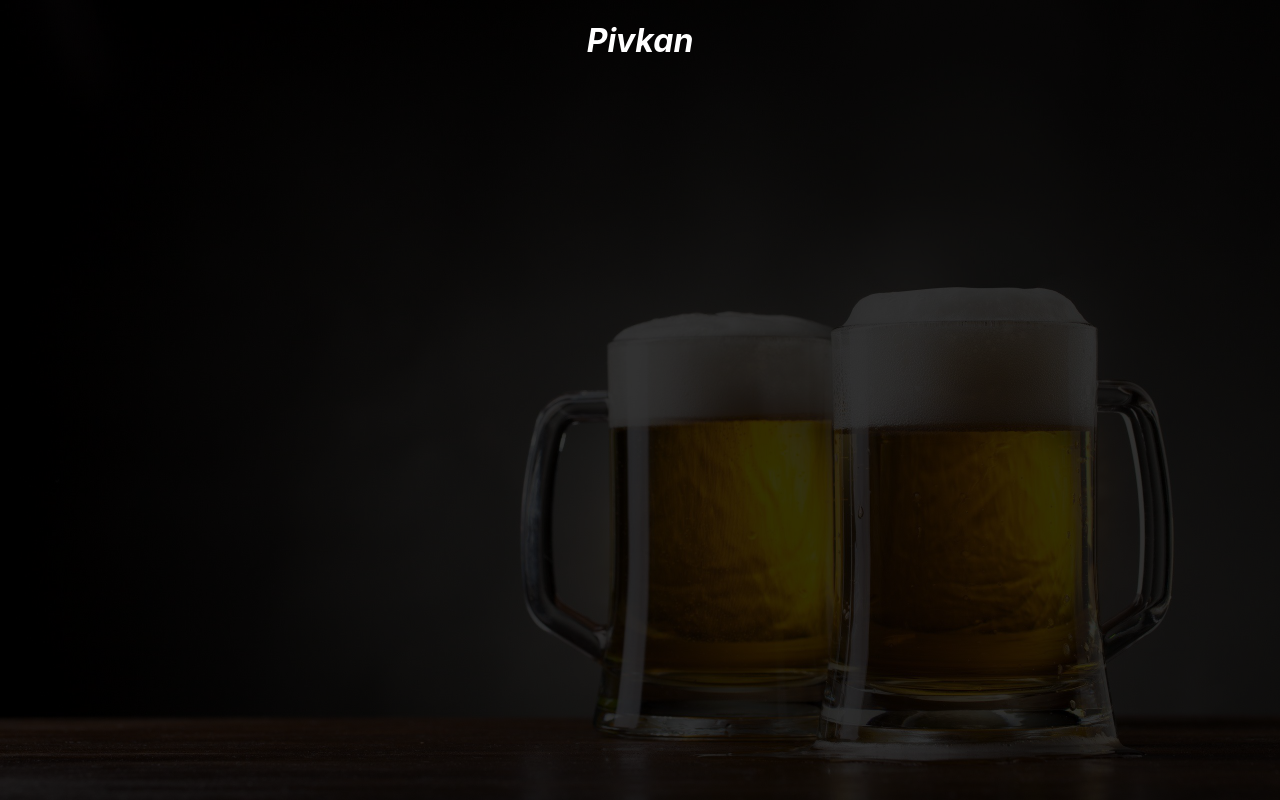
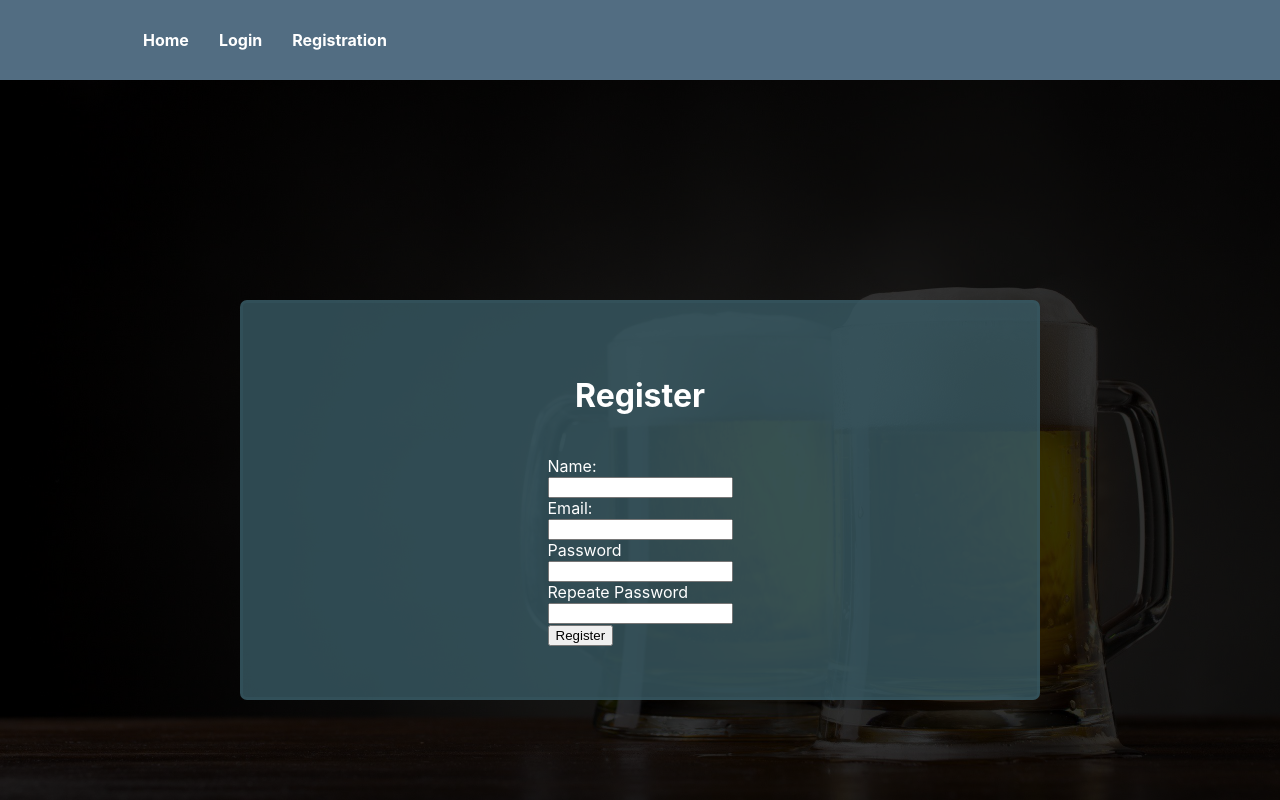
Before and after one commit to acaktas/pivskiCjenik, a React app: page /pivskiCjenik/reg in a window 1280 px wide. Before the commit this address had no page. Shown: the top 800 px of the page. Built offline with nearby package versions, Linux system fonts and the light colour scheme; the HTML template or start-up script is replaced by a standard one.

Commit message:
Login and register implemented

```diff
--- a/src/App.tsx
+++ b/src/App.tsx
@@ -3,17 +3,25 @@ import { MenuItemModel } from "./models/MenuItemModel";
 import { menuItems } from "./constants/Items";
 import MenuItems from "./Components/Menu/MenuItems";
 import Login from "./Components/Admin/Login";
-import {  Routes, Route } from "react-router-dom";
+import { Routes, Route } from "react-router-dom";
 import ActionsPage from "./Components/ActionsPage/ActionsPage";
 import BeerSlider from "./Components/Slider/BeerSlider";
+import HomePage from "./Home/HomePage";
+import Header from "./Components/UI/Header";
 import "./App.css";
+import Registration from "./Components/Admin/Registration";
 
 function App() {
   const [items] = useState<MenuItemModel[]>(menuItems);
+  const [session, setSession] = useState<string | null>(null);
 
-  useEffect(()=>{
-    console.log("Start")
-  },[])
+  const checkIfUserIsLoggedIn = (id?: string) => {
+    id ? setSession(id):setSession(null);
+  };
+
+  useEffect(() => {
+    console.log("Start");
+  }, []);
 
   if (items.length < 1) {
     return null;
@@ -21,11 +29,11 @@ function App() {
 
   return (
     <div className="App">
-          <h1 className="title">Pivkan</h1>
+      <Header session={session} setSession={checkIfUserIsLoggedIn}/>
       <Routes>
-
+        <Route path="/pivskiCjenik" element={<HomePage />} />
         <Route
-          path="/pivskiCjenik"
+          path="/pivskiCjenik/menu"
           element={
             <div className="background-container">
               <h1>Cjenik</h1>
@@ -33,12 +41,20 @@ function App() {
             </div>
           }
         />
-        <Route path="/pivskiCjenik/login" element={<Login/>}/>
-        <Route path="/pivskiCjenik/slider" element={<BeerSlider beers={items}/>}/>
-        <Route path="/pivskiCjenik/action" element={<ActionsPage/>}/>
-
+        <Route
+          path="/pivskiCjenik/login"
+          element={
+            <Login session={session} setSession={checkIfUserIsLoggedIn} />
+          }
+        />
+        <Route path="/pivskiCjenik/reg" element={<Registration session={session} setSession={checkIfUserIsLoggedIn}/>}/>
+        <Route
+          path="/pivskiCjenik/slider"
+          element={<BeerSlider beers={items} />}
+        />
+        <Route path="/pivskiCjenik/action" element={<ActionsPage />} />
       </Routes>
-      </div>
+    </div>
   );
 }
 
--- a/src/Components/Admin/Login.tsx
+++ b/src/Components/Admin/Login.tsx
@@ -1,12 +1,20 @@
 import { useState } from 'react';
 import classes from './Login.module.scss'
 import {useNavigate} from 'react-router-dom'
+import { users } from '../../constants/Users';
+import { UserModel } from '../../models/UserModel';
 
-const Login = () => {
+type LoginProps = {
+    session: string | null;
+    setSession: (id?: string) => void;
+}
+
+const Login = (props: LoginProps) => {
     const navigate = useNavigate();
     const [mail,setMail] = useState<string>("");
     const [password, setPassword] = useState<string>("");
-    const [isValid, setIsValid] = useState<boolean>(true)
+    const [isValid, setIsValid] = useState<boolean>(true);
+    const [errorMessage, setErrorMessage] = useState<string>("");
 
     const mailHandler = (e: React.ChangeEvent<HTMLInputElement>) => {
         setMail(e.target.value)
@@ -22,13 +30,22 @@ const Login = () => {
 
         const passwordRegex = /^(?=.*[A-Z])(?=.*\d).+$/;
         const passIsValid = passwordRegex.test(password);
-        setIsValid(mailIsValid && passIsValid)
-        return mailIsValid && passIsValid;
+        const filterResult: UserModel[] = users.filter((user: UserModel) => user.email === mail && user.password === password)
+        setIsValid(mailIsValid && passIsValid && filterResult.length !== 0)
+        if(!mailIsValid){
+            setErrorMessage("Invalid email addres! Please try again.")
+        }else if(!passIsValid){
+            setErrorMessage("Invalid password! Please try again.")
+        }else if(filterResult.length === 0){
+            setErrorMessage("User doesn't exist! Go to registration form to create account!")
+        }
+        return mailIsValid && passIsValid && filterResult.length !== 0;
     }
 
     const onSubmitHandler = (e: React.FormEvent<HTMLFormElement>) => {
         e.preventDefault();
         if(isFormValid()){
+            props.setSession("123456")
             navigate('/')
         }else{
             console.log("Wrong input!")
@@ -42,8 +59,8 @@ const Login = () => {
             <input type='text' id='mail' value={mail} onChange={(e)=>mailHandler(e)}/><br/>
             <label htmlFor='pass'>Password</label><br/>
             <input type='password' id='pass' value={password} onChange={(e)=>passwordHandler(e)}/>
-            {!isValid && <div className={classes.errorMessage}>Invalid password or email address!</div>}
         </div>
+        {!isValid && <div className={classes.errorMessage}>{errorMessage}</div>}
         <button type='submit'>Login</button>
         </form>
     </div>
--- /dev/null
+++ b/src/Components/Admin/Registration.module.scss
@@ -0,0 +1,17 @@
+.Container{
+    border: 3px solid rgb(57, 91, 100,0.4);;
+    background-color: rgb(57, 91, 100,0.8);
+    border-radius: 7px;
+    color: white;
+    margin-top: 300px;
+    min-width: 650px;
+    min-height: 400px;
+    display: flex;
+    flex-direction: column;
+    justify-content: center;
+    align-items: center;
+}
+
+.errorMessage {
+    color: red;
+}
--- /dev/null
+++ b/src/Components/Admin/Registration.tsx
@@ -0,0 +1,125 @@
+import { UserModel } from "../../models/UserModel";
+import classes from "./Registration.module.scss";
+import { useState } from "react";
+import { users } from "../../constants/Users";
+import {useNavigate} from 'react-router-dom'
+
+interface RegistrationProps {
+    session: string | null;
+    setSession: (id?:string) => void
+}
+
+const Registration = (props: RegistrationProps) => {
+    const navigate = useNavigate();
+  const [mail, setMail] = useState<string>("");
+  const [name, setName] = useState<string>("");
+  const [password, setPassword] = useState<string>("");
+  const [repeatedPassword, setRepeatedPassword] = useState<string>();
+  const [isValid, setIsValid] = useState<boolean>(true);
+
+  const mailHandler = (e: React.ChangeEvent<HTMLInputElement>) => {
+    setMail(e.target.value);
+  };
+
+  const passwordHandler = (e: React.ChangeEvent<HTMLInputElement>) => {
+    setPassword(e.target.value);
+  };
+
+  const nameHandler = (e: React.ChangeEvent<HTMLInputElement>) => {
+    setName(e.target.value);
+  };
+
+  const reapetedPasswordHandler = (e: React.ChangeEvent<HTMLInputElement>) => {
+    setRepeatedPassword(e.target.value);
+  };
+
+  const isFormValid = () => {
+    const emailRegex = /^[\w-]+(\.[\w-]+)*@([\w-]+\.)+[a-zA-Z]{2,7}$/;
+    const mailIsValid = emailRegex.test(mail);
+
+    const passwordRegex = /^(?=.*[A-Z])(?=.*\d).+$/;
+    const passIsValid = passwordRegex.test(password);
+
+    const isRepeatedPasswordValid = password === repeatedPassword;
+
+    const isNameValid = name !== "";
+    const filterResult: UserModel[] = users.filter(
+      (user: UserModel) => user.email === mail && user.password === password
+    );
+    setIsValid(
+      mailIsValid &&
+        passIsValid &&
+        filterResult.length === 0 &&
+        isRepeatedPasswordValid &&
+        isNameValid
+    );
+
+    return (
+      mailIsValid &&
+      passIsValid &&
+      filterResult.length !== 0 &&
+      isRepeatedPasswordValid &&
+      isNameValid
+    );
+  };
+
+  const onSubmitHandler = (e: React.FormEvent<HTMLFormElement>) => {
+    e.preventDefault();
+    if(isFormValid()){
+        props.setSession("123456")
+        navigate('/')
+    }else{
+        console.log("Wrong input!")
+    }
+}
+
+  return (
+    <div className={classes.Container}>
+      <h1>Register</h1>
+      <br />
+      <form onSubmit={(e)=>onSubmitHandler(e)}>
+        <div>
+          <label htmlFor="name">Name:</label>
+          <br />
+          <input
+            type="text"
+            id="name"
+            value={name}
+            onChange={(e) => nameHandler(e)}
+          />
+          <br />
+          <label htmlFor="mail">Email:</label>
+          <br />
+          <input
+            type="text"
+            id="mail"
+            value={mail}
+            onChange={(e) => mailHandler(e)}
+          />
+          <br />
+          <label htmlFor="pass">Password</label>
+          <br />
+          <input
+            type="password"
+            id="pass"
+            value={password}
+            onChange={(e) => passwordHandler(e)}
+          />
+          <br />
+          <label htmlFor="repeatPass">Repeate Password</label>
+          <br />
+          <input
+            type="password"
+            id="repeatPass"
+            value={repeatedPassword}
+            onChange={(e) => reapetedPasswordHandler(e)}
+          />
+        </div>
+        {!isValid && <div className={classes.errorMessage}>Test</div>}
+        <button type="submit">Register</button>
+      </form>
+    </div>
+  );
+};
+
+export default Registration;
--- a/src/Components/Slider/BeerSlider.module.scss
+++ b/src/Components/Slider/BeerSlider.module.scss
@@ -11,7 +11,7 @@
 }
 
 .beerSlider {
-    margin-top: 130px;
+    margin-top: 70px;
     object-fit: cover;
     width: 100%;
     height: 100%;
--- a/src/Components/UI/Header.tsx
+++ b/src/Components/UI/Header.tsx
@@ -1,9 +1,15 @@
 import classes from './Header.module.scss'
+import NavBar from './NavBar';
 
-const Header = () => {
+interface HeaderProps {
+    session: string | null;
+    setSession: (id?: string) => void
+}
+
+const Header = (props: HeaderProps) => {
     return <>
         <header className={classes.header}>
-            <h2>Pivkan - cjenik</h2>
+            <NavBar session={props.session} setSession={props.setSession}/>
         </header>
     </>
 }
--- /dev/null
+++ b/src/Components/UI/NavBar.module.scss
@@ -0,0 +1,26 @@
+nav {
+    background-color: #526D82;
+    padding: 10px 0;
+  }
+
+  ul {
+    list-style: none;
+    padding: 0;
+    display: flex;
+    justify-content: center;
+  }
+
+  li {
+    margin: 0 15px;
+  }
+
+  a {
+    text-decoration: none;
+    color: #fff;
+    font-weight: bold;
+    font-size: 16px;
+  }
+
+  a:hover {
+    text-decoration: underline;
+  }
--- /dev/null
+++ b/src/Components/UI/NavBar.tsx
@@ -0,0 +1,36 @@
+import { Link } from 'react-router-dom';
+import './NavBar.module.scss'
+
+interface NavBarProps {
+    session: string | null;
+    setSession: (id?:string) => void;
+}
+
+const NavBar = (props: NavBarProps) => {
+  return (
+    <nav>
+      <ul>
+        <li>
+          <Link to="/pivskiCjenik/">Home</Link>
+        </li>
+        {props.session && <li>
+          <Link to="/pivskiCjenik/menu">Menu</Link>
+        </li>}
+        {!props.session && <li>
+          <Link to="/pivskiCjenik/login">Login</Link>
+        </li>}
+        {props.session && <li>
+          <Link to="/pivskiCjenik/slider">Slider</Link>
+        </li>}
+        {props.session && <li onClick={()=>props.setSession()}>
+          <Link to="/pivskiCjenik/">Logout</Link>
+        </li>}
+        {!props.session && <li>
+          <Link to="/pivskiCjenik/reg">Registration</Link>
+        </li>}
+      </ul>
+    </nav>
+  );
+};
+
+export default NavBar;
--- /dev/null
+++ b/src/Home/HomePage.module.scss
@@ -0,0 +1,8 @@
+.container {
+    color: white;
+    font-size: 76px;
+    text-align: center;
+    margin-top: 200px;
+    height: 100%;
+    width: 100%;
+}
--- /dev/null
+++ b/src/Home/HomePage.tsx
@@ -0,0 +1,11 @@
+import classes from "./HomePage.module.scss";
+
+const HomePage = () => {
+  return (
+    <div>
+      <div className={classes.conteiner}>Welcome to our beer Paradise!</div>
+    </div>
+  );
+};
+
+export default HomePage;
--- /dev/null
+++ b/src/constants/Users.ts
@@ -0,0 +1,22 @@
+import { UserModel } from "../models/UserModel";
+
+export const users: UserModel[] = [
+    {
+        id: "45kdj-333cf-8998hh",
+        name: "Pivkan",
+        email: "pivkan@gmail.com",
+        password: "Pivkan123"
+    },
+    {
+        id: "45kdj-2m3cf-8990hh",
+        name: "Dreamers",
+        email: "dreamers@outlook.com",
+        password: "Dreamers123"
+    },
+    {
+        id: "po6dj-3g54f-1c98hh",
+        name: "Ambis",
+        email: "ambis@gmail.com",
+        password: "Ambis123"
+    }
+]
--- /dev/null
+++ b/src/models/UserModel.ts
@@ -0,0 +1,6 @@
+export interface UserModel {
+    id: string;
+    name: string;
+    email:string;
+    password: string;
+}
```
